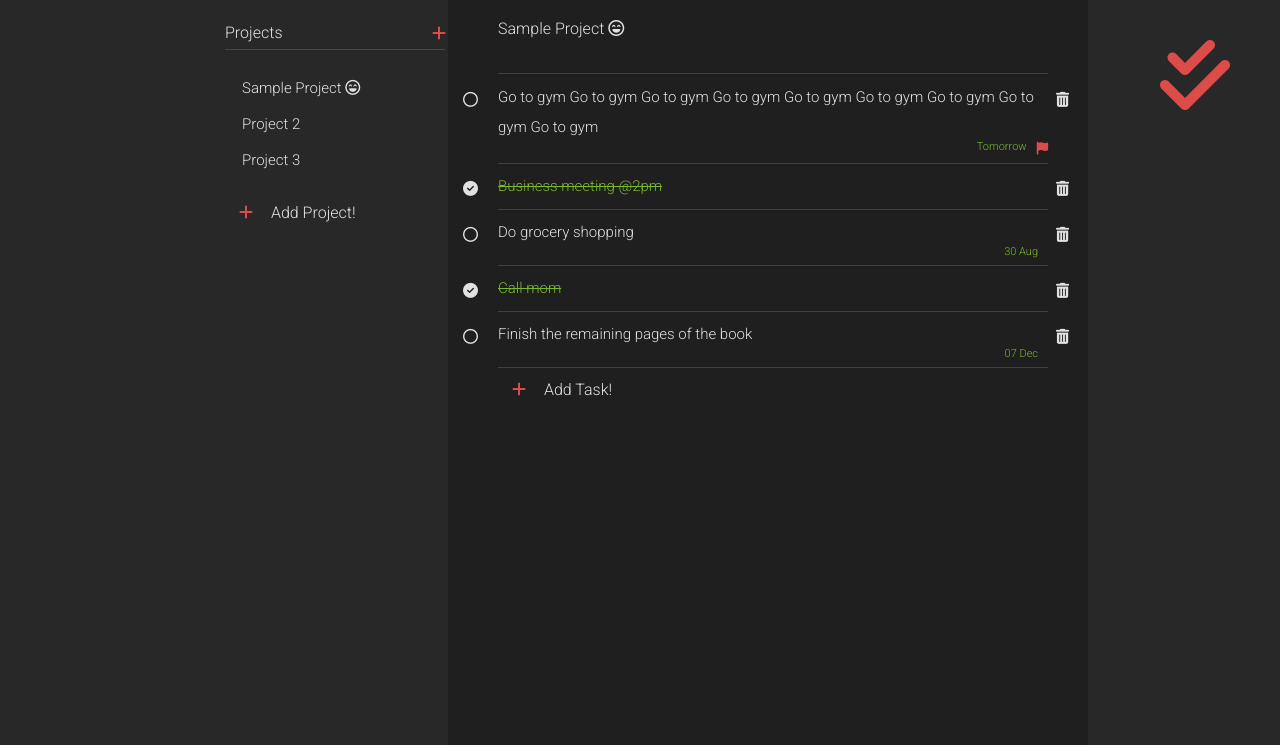
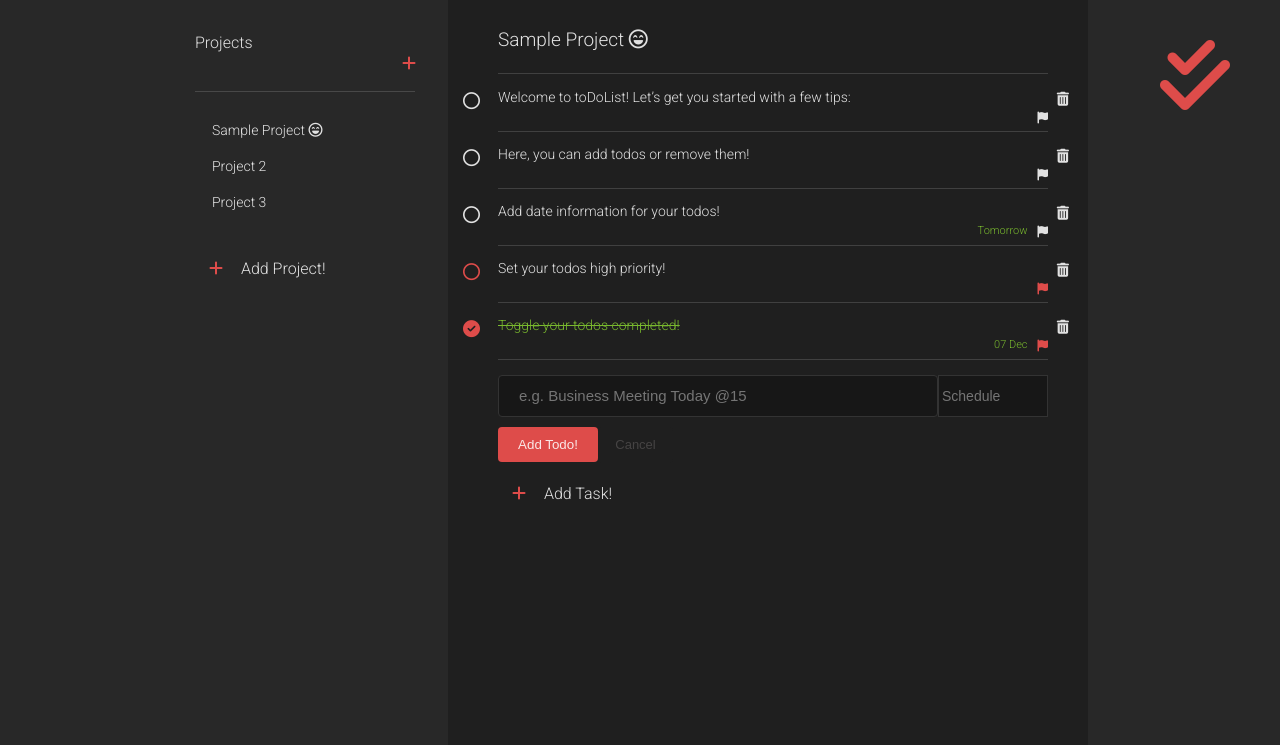
Before and after one commit to mvedataydin/todo-list, a plain HTML site: page index.html in a window 1280 px wide. Shown: the part 55-800 px from the top of the page. Drawn offline with nearby package versions, Linux system fonts and the light colour scheme.

Commit message:
update UI

```diff
--- a/index.html
+++ b/index.html
@@ -6,6 +6,9 @@
   <link rel="stylesheet" href="style.css">
   <script src="//kit.fontawesome.com/e24ca22cc7.js"></script>
   <link href="https://fonts.googleapis.com/css?family=Roboto:300&display=swap" rel="stylesheet">
+  <link rel="stylesheet" type="text/css" href="https://npmcdn.com/flatpickr/dist/themes/dark.css">
+
+
 
 
   <title></title>
@@ -48,45 +51,62 @@
           <hr class="thin-task">
           <div class="todos">
             <table>
-              <tr>
+              <tr class="todo">
                 <td><i class="fas fa-trash-alt right"></td>
                 <td><i class="far fa-circle"></td>
-                <td class="todo">Go to gym Go to gym Go to gym Go to gym Go to gym Go to gym Go to gym Go to gym Go to gym </td>
+                <td>Welcome to toDoList! Let’s get you started with a few tips: </td>
               </tr>
 
               <tr>
                 <td class="flag"><i class="fas fa-flag"></i></td>
-                <td class="date">  Tomorrow  </td>
 
               </tr>
               <tr><td><hr class="thin-task"></td></tr>
-              <tr>
-                <td><i class="fas fa-check-circle"></td>
-                <td class="todo toggle">Business meeting @2pm</td>
+              <tr class="todo">
+                <td><i class="far fa-circle"></td>
+                <td class="">Here, you can add todos or remove them!</td>
                 <td><i class="fas fa-trash-alt right"></td>
               </tr>
+              <td class="flag"><i class="fas fa-flag"></i></td>
               <tr><td><hr class="thin-task"></td></tr>
-              <tr>
+              <tr class="todo">
                 <td><i class="far fa-circle"></td>
-                <td class="todo">Do grocery shopping</td>
+                <td class="">Add date information for your todos!</td>
                 <td><i class="fas fa-trash-alt right"></td>
               </tr>
-              <tr><td><td class="date">30 Aug</td></td></tr>
+              <tr>
+                  <td class="flag"><i class="fas fa-flag"></i></td>
+                <td><td class="date">Tomorrow</td></td>
+              </tr>
               <tr><td><hr class="thin-task"></td></tr>
-              <tr>
-                <td><i class="fas fa-check-circle"></td>
-                <td class="todo toggle">Call mom</td>
+              <tr class="todo">
+                <td><i class="far fa-circle red"></td>
+                <td class="">Set your todos high priority!</td>
                 <td><i class="fas fa-trash-alt right"></td>
               </tr>
+              <tr>
+                  <td class="flag-toggle"><i class="fas fa-flag"></i></td>
+              </tr>
               <tr><td><hr class="thin-task"></td></tr>
-              <tr>
-                <td><i class="far fa-circle"></td>
-                <td class="todo">Finish the remaining pages of the book</td>
+              <tr class="todo">
+                <td><i class="fas fa-check-circle red"></td>
+                <td class="toggle">Toggle your todos completed!</td>
                 <td><i class="fas fa-trash-alt right"></td>
               </tr>
-              <tr><td><td class="date">07 Dec</td></td></tr>
+              <tr>
+                <td class="flag-toggle"><i class="fas fa-flag"></i></td>
+                <td><td class="date">07 Dec</td></td>
+              </tr>
               <tr><td><hr class="thin-task"></td></tr>
             </table>
+            <div class="form-container">
+              <form action="">
+                <input type="text" id="todo-input" name="YourTodo" autocomplete="off" placeholder="e.g. Business Meeting Today @15">
+                <input type="text" class="date-picker" placeholder="Schedule"><br>
+                <input type="submit" value="Add Todo!">
+                <input type="button" name="cancel" value="Cancel" >
+              </form>
+            </div>
           <div class="add-task">
               <i class="fas fa-plus"></i> Add Task!
           </div>
--- a/style.css
+++ b/style.css
@@ -53,14 +53,14 @@ table {
 /* general */
 li{
   line-height: 30px;
-  font-size: 15px;
+  font-size: 14px;
   padding:3px 3px 3px 12px;
   border-radius: 3px;
 }
 td{
   float:left;
   line-height: 30px;
-  font-size:15px;
+  font-size:14px;
 }
 .todo:hover{
   cursor:pointer;
@@ -74,7 +74,7 @@ a{
   font-size: 16px;
 }
 .fa-plus{
-  margin: 0px 14px;
+  margin: 20px 14px;
 }
 hr.thin-task {
   height: 1px;
@@ -103,18 +103,29 @@ hr.thin-project{
   right: 9px;
   margin: 10px;
   position: absolute;
+  color: rgba(255, 255, 255, 0.867);
+  cursor: pointer;
 }
 .fa-circle{
   float:left;
   margin: 10px;
   left: 5px;
+  font-size: 17px;
+  border-radius: 50%;
   position: absolute;
+
+}
+.fa-circle:hover{
+  background-color: #363636;
+  cursor:pointer;
 }
 .fa-check-circle{
   float:left;
   margin: 10px;
+  font-size: 17px;
   left: 5px;
   position: absolute;
+  cursor: pointer;
 }
 
 .date{
@@ -126,9 +137,20 @@ hr.thin-project{
   padding: 0px 10px;
 }
 .flag{
-  font-size: 13px;
+  cursor: pointer;
+  font-size: 12px;
   line-height: 10px;
   float:right;
+  color: rgba(255, 255, 255, 0.867);
+}
+.flag-toggle{
+  cursor: pointer;
+  font-size: 12px;
+  line-height: 10px;
+  float:right;
+  color: #de4c4a;
+}
+.red{
   color: #de4c4a;
 }
 .right{
@@ -182,7 +204,7 @@ html{
 }
 
 .header-left{
-  margin-left: 240px;
+  margin-left: 200px;
 }
 
 /* body */
@@ -196,9 +218,9 @@ html{
   text-align: center;
   position: fixed;
   float: left;
-  top: 0px;
+  top: 10px;
   margin:auto;
-  padding:120px 0px 0px 60px;
+  padding:140px 0px 0px 30px;
   background-color : #282828;
   height: 90%;
   width: 30%;
@@ -238,7 +260,8 @@ html{
 }
 .project-title{
   position:absolute;
-  top:75px;
+  top:85px;
+  font-size: 19px;
 }
 
 .project-list{
@@ -262,3 +285,80 @@ html{
   line-height:30px;
 
 }
+
+.todo-input.text{
+  width:500px;
+}
+.form-container{
+
+}
+
+#todo-input {
+  line-height:16px;
+  font-size:15px;
+  width: 80%;
+  padding: 12px 20px;
+  margin: 8px 0;
+  display: inline-block;
+  border: 1px solid #333;
+  border-radius: 4px;
+  box-sizing: border-box;
+  background-color: #171717;
+  outline: none;
+}
+
+#todo-input, select {
+  color:rgba(255, 255, 255, 0.867);
+  width: 80%;
+  padding: 12px 20px;
+  margin: 8px 0;
+  display: inline-block;
+  border: 1px solid #333;
+  border-radius: 4px;
+  box-sizing: border-box;
+  background-color: #171717;
+  outline: none;
+}
+
+input[type=submit] {
+  float: left;
+  width: 100px;
+  background-color: #de4c4a;
+  color: rgba(255, 255, 255, 0.867);
+  padding: 10px 13px;
+  margin: 2px 0;
+  border: none;
+  border-radius: 4px;
+  cursor: pointer;
+  outline: none;
+}
+
+input[type=button] {
+  float: left;
+  line-height:16px;
+  font-size:13px;
+  width: 75px;
+  background-color: #1f1f1f;
+  color: rgb(70, 68, 68);
+  padding: 10px 10px;
+  margin: 2px 0;
+  border: none;
+  border-radius: 4px;
+  cursor: pointer;
+  outline: none;
+}
+
+.date-picker{
+  color: rgba(255, 255, 255, 0.867);
+  line-height:16px;
+  width: 20%;
+  font-size:14px;
+  margin: 8px 0;
+  padding: 12px 3px;
+  background-color: #171717;
+  border: 1px solid #333;
+  outline: none;
+  cursor: pointer;
+}
+
+input{float:left;}
```
